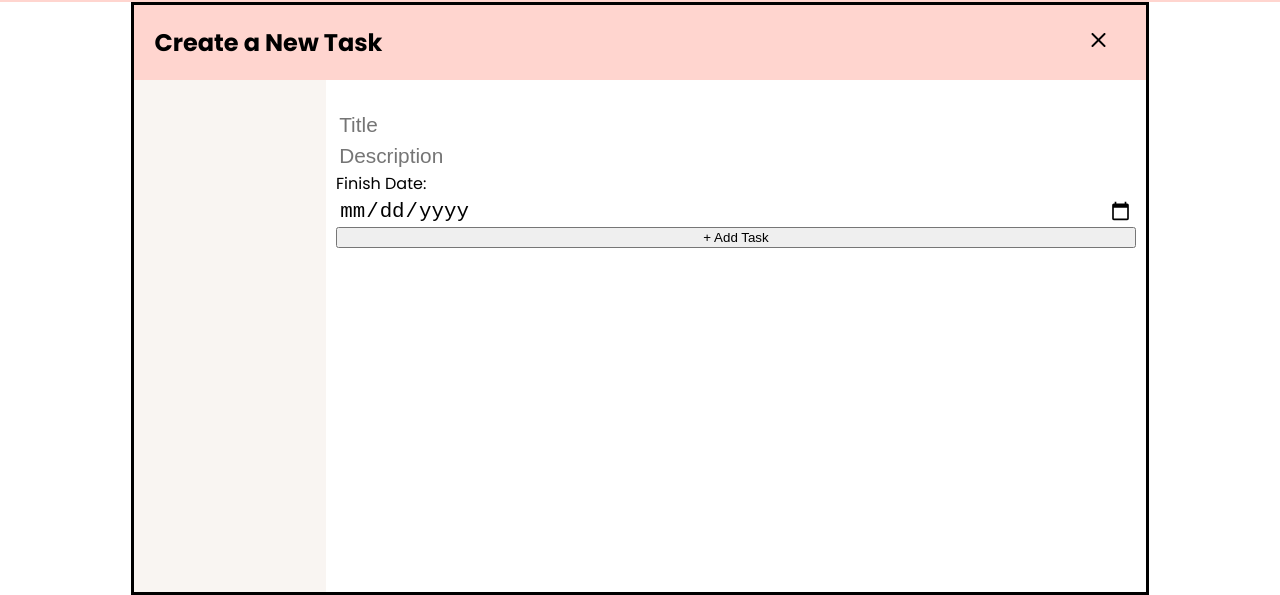
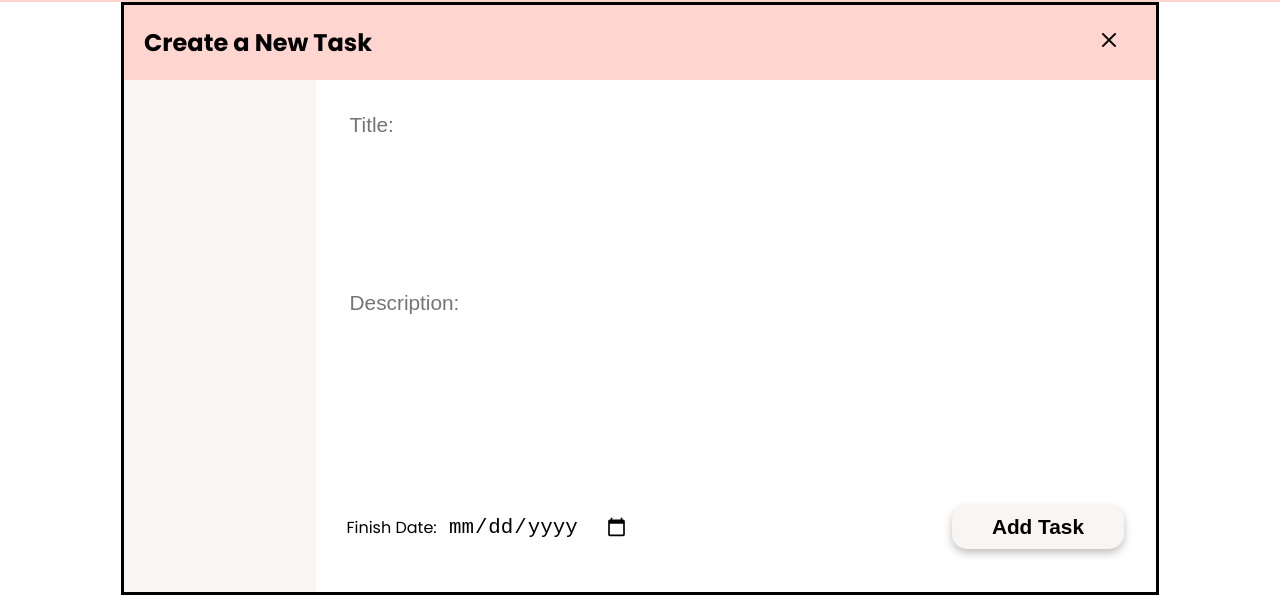
Before and after one commit to dlaszkowicz/todo-list, a website built with webpack: page dist/index.html in a window 1280 px wide. Shown: the part 798-1393 px from the top of the page. Built offline with nearby package versions, Linux system fonts and the light colour scheme.

Commit message:
form styling done

```diff
--- a/src/styles.css
+++ b/src/styles.css
@@ -84,7 +84,8 @@ a {
   flex: 1;
   display: grid;
 }
-.show-form {
+.show-form,
+#submit-btn {
   align-self: flex-end;
   justify-self: end;
   padding: 10px 40px;
@@ -96,7 +97,8 @@ a {
   border-radius: 15px;
   font-weight: 700;
 }
-.show-form:hover {
+.show-form:hover,
+#submit-btn:hover {
   background-color: #d2d0ce;
 }
 form {
@@ -144,4 +146,32 @@ input {
   font-size: 1.3rem;
   border: none;
   padding: 0.2rem;
+  font-weight: 500;
+  vertical-align: top;
 }
+form {
+  padding-left: 1.3rem;
+}
+#description {
+  height: 30rem;
+  vertical-align: top;
+  margin-bottom: 20px;
+}
+input:last-child {
+  font-size: 1.3em;
+  margin-left: 1em;
+  border: 1px solid black;
+  border-radius: 15px;
+  padding: 4px 30px;
+  box-shadow: 0px 4px 4px 0px rgba(0, 0, 0, 0.25);
+}
+.date-div {
+  display: flex;
+  align-items: center;
+}
+.date-div label {
+  margin-right: 0.5rem;
+}
+#submit-btn {
+  margin-left: 20rem;
+}
```
Also changed, not shown: dist/index.html.
